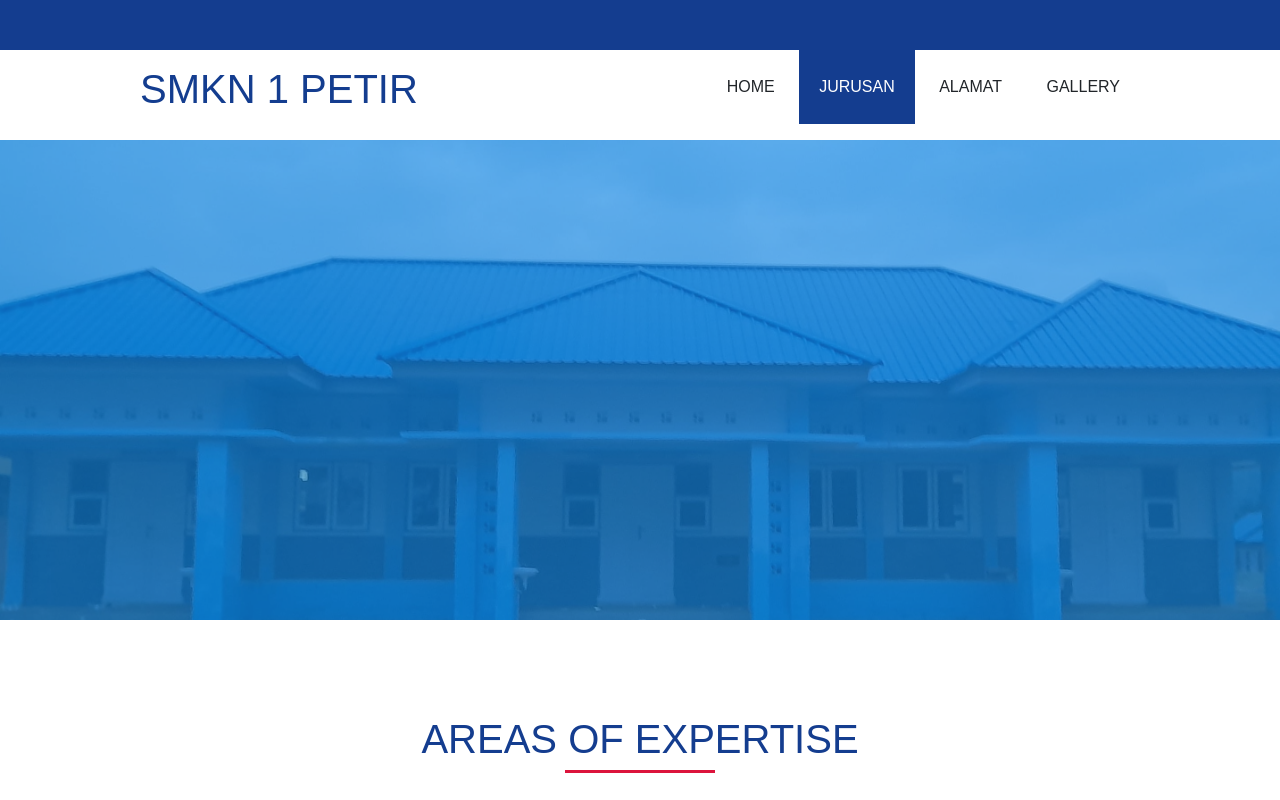
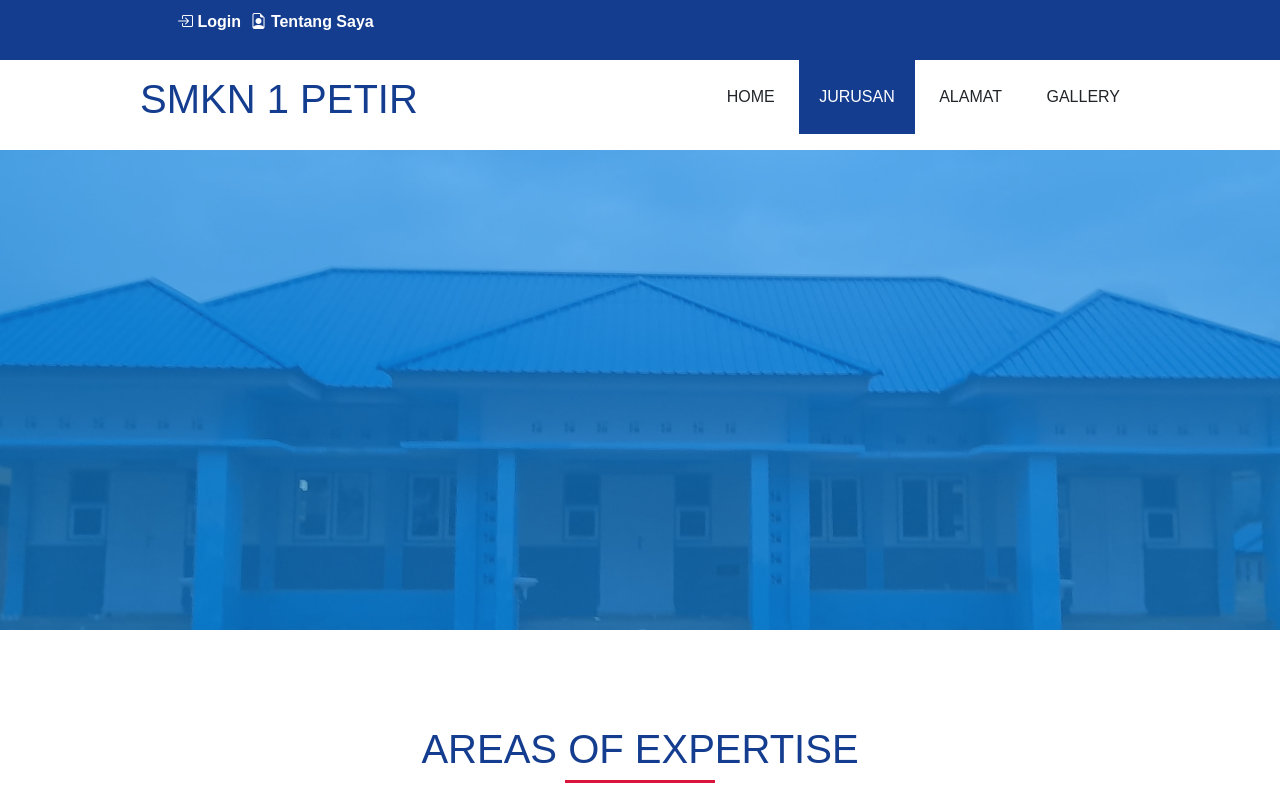
Before and after one commit to AnakCEO/webite.githup.io, a plain HTML site: page jurusan.html in a window 1280 px wide. Shown: the top 800 px of the page. Drawn offline with nearby package versions, Linux system fonts and the light colour scheme; files that its build step writes are made by us from their sources; files whose address does not match are found by name.

Commit message:
Add files via upload

```diff
--- a/jurusan.html
+++ b/jurusan.html
@@ -35,6 +35,7 @@
     .medsos ul li {
        display: inline-block;
        color: #fff;
+       cursor: pointer;
     }
     .container {
        width: 80%;
@@ -56,6 +57,7 @@
     }
     header ul li {
         display: inline-block;
+        cursor: pointer;
     }
     header ul li a {
         padding: 25px 20px;
@@ -199,9 +201,8 @@
     <div class="medsos">
         <div class="container">
             <ul>
-                <li><a href=""></a></li>
-                <li><a href=""></a></li>
-                <li><a href=""></a></li>
+                <li style="padding: 5px;"><a href="http://localhost/TUGAS%20AKHIR/CRUD-SEKOLAH/login.php" target="_blank"><strong><i class="bi bi-box-arrow-in-right"></i> Login</strong></a></li>
+                <li><a href="https://anakceo.github.io/fby.githup.io/index1.html" target="_blank"><strong><i class="bi bi-file-earmark-person"></i> Tentang Saya</strong></a></li>
             </ul>
         </div>
     </div>
@@ -213,6 +214,7 @@
                 <li class="active"><a href="jurusan.html">JURUSAN</a></li>
                 <li><a href="alamat.html">ALAMAT</a></li>
                 <li><a href="gallery.html">GALLERY</a></li>
+                <!-- <li><a href="http://localhost/TUGAS%20AKHIR/CRUD-SEKOLAH/login.php"></a>LOGIN</li> -->
             </ul>
         </div>
     </header>
```
Also changed, not shown: alamat.html (+3 -3 lines), gallery.html (+3 -3 lines), index.html (+3 -3 lines).
